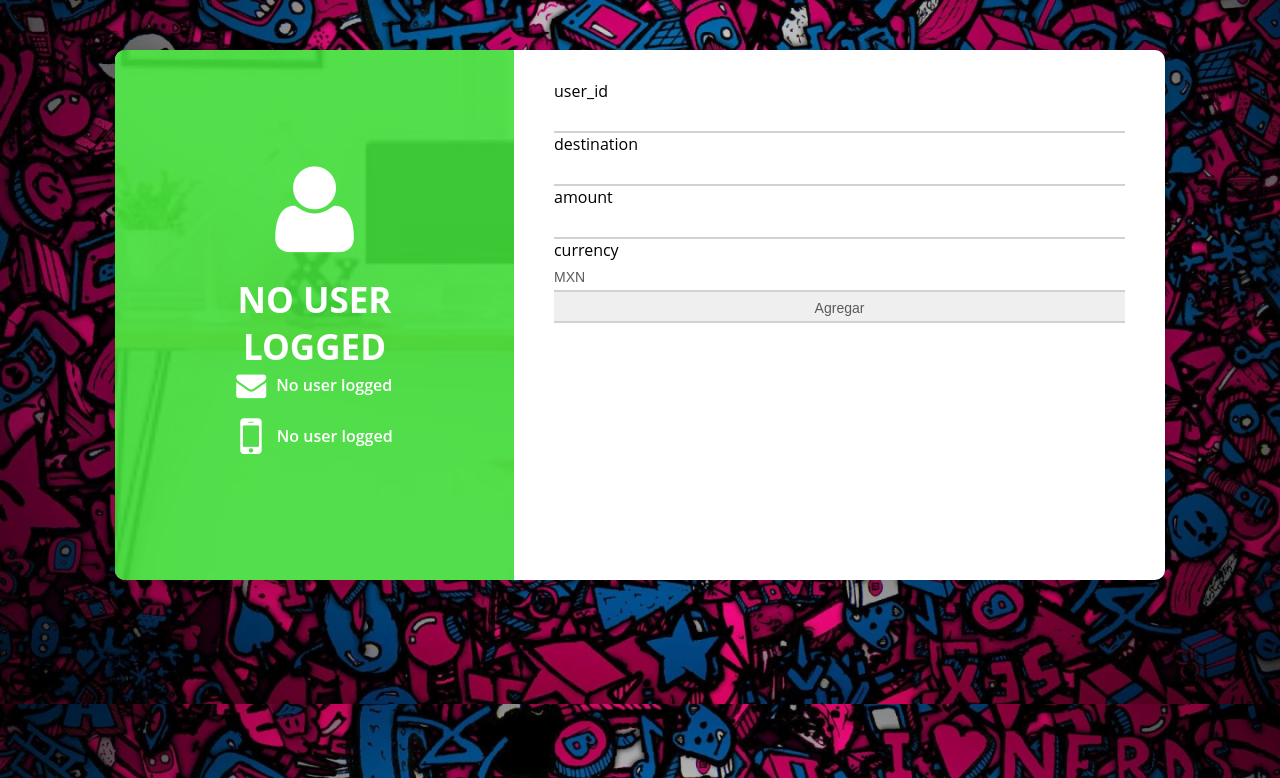
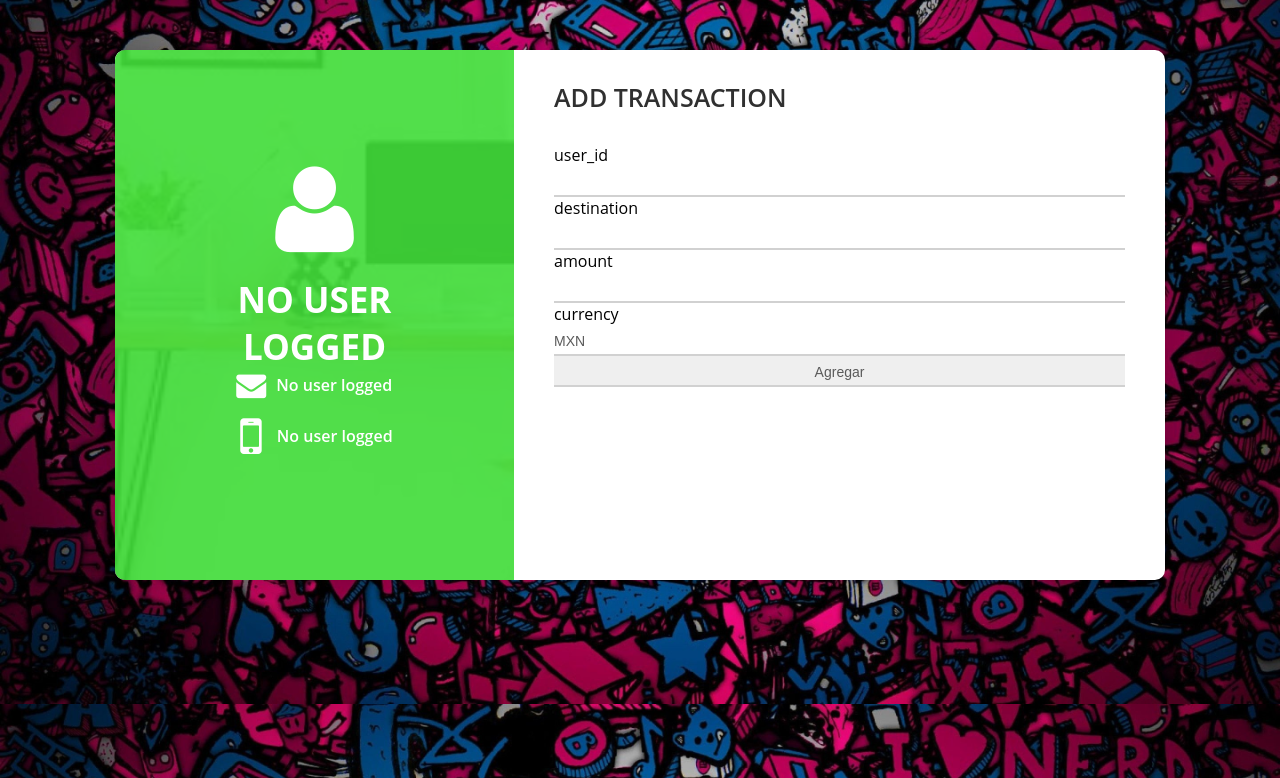
Before and after one commit to iphakman/transfer_flask, a Flask app: template transfer_flask/templates/transaction_form.html in a window 1280 px wide. Shown: the part 22-800 px from the top of the page. Run offline with Flask 2, Linux system fonts and the light colour scheme; the template is opened without the code that fills it: values that come from a table or form of the project are taken from there, others are empty; some libraries are stand-ins or nearby versions.

Commit message:
Set format files

```diff
--- a/transfer_flask/static/js/script.js
+++ b/transfer_flask/static/js/script.js
@@ -1,5 +1,4 @@
 $(document).ready(function(){
-//    alert('funciono')
 
     $('#btnSend').click(function(){
 
@@ -43,7 +42,6 @@ $(document).ready(function(){
 })
 
 $(document).ready(function(){
-//    alert('funciono')
 
     $('#btnAddUser').click(function(){
 
@@ -112,3 +110,52 @@ $(document).ready(function(){
     });
 
 })
+
+$(document).ready(function(){
+
+    $('#btnTran').click(function(){
+
+        var errores = '';
+
+        // Validando Formulario ==============================
+        if($('#origin').val() == ''){
+            errores += '<p>Necesita un origin id valido</p>'
+            $('#origin').css("border-bottom-color", "#F14B4B")
+        } else {
+            $('#origin').css("border-bottom-color", "#d1d1d1")
+        }
+
+        if($('#destination').val() == ''){
+            errores += '<p>Necesita un destination email.</p>'
+            $('#destination').css("border-bottom-color", "#F14B4B")
+        } else {
+            $('#destination').css("border-bottom-color", "#d1d1d1")
+        }
+
+        if($('#amount').val() == ''){
+            errores += '<p>Necesita un destination email.</p>'
+            $('#amount').css("border-bottom-color", "#F14B4B")
+        } else {
+            $('#amount').css("border-bottom-color", "#d1d1d1")
+        }
+
+        // ENVIANDO MENSAJE ==============================
+        if(errores == '' == false){
+            var mensajeModal = '<div class="modal_wrap">' +
+                                    '<div class="mensaje_modal">'+
+                                        '<h3>Errores encontrados</h3>'+
+                                        errores+
+                                        '<span id="btnClose">Close</span>'
+                                    '</div>'+
+                                '</div>'
+
+            $('body').append(mensajeModal);
+        }
+
+        // CERRANDO MODAL ==============================
+        $('#btnClose').click(function(){
+            $('.modal_wrap').remove();
+        });
+    });
+
+})
--- a/transfer_flask/templates/signup_form.html
+++ b/transfer_flask/templates/signup_form.html
@@ -16,7 +16,6 @@
         {{ form.password.label }}
 
         {{ form.submit(id="btnSend") }}
-        <!--<input type="button" value="Login" id="btnSend">-->
     </div>
 </form>
 
--- a/transfer_flask/templates/transaction_form.html
+++ b/transfer_flask/templates/transaction_form.html
@@ -3,10 +3,12 @@
 {% block title %}Add Transaction{% endblock %}
 
 {% block content %}
+
 <form action="/" class="form_contact" methods="post" novalidate>
+    <div class="user_info">
+        <h2>ADD TRANSACTION</h2>
         {{ form.hidden_tag() }}
 
-        <div class="user_info">
         {{ form.origin.label }}
         {{ form.origin }}
 
@@ -22,4 +24,5 @@
         {{ form.submit(id="btnTran") }}
     </div>
 </form>
+
 {% endblock %}
--- a/transfer_flask/templates/user_form.html
+++ b/transfer_flask/templates/user_form.html
@@ -27,7 +27,6 @@
         {{ form.password }}
         {{ form.password.label }}
 
-            <!--<input type="button" value="Login" id="btnAddUser">-->
         {{ form.submit(id="btnAddUser") }}
     </div>
 </form>
```
Lines whose indentation alone changed are shown as unchanged.
